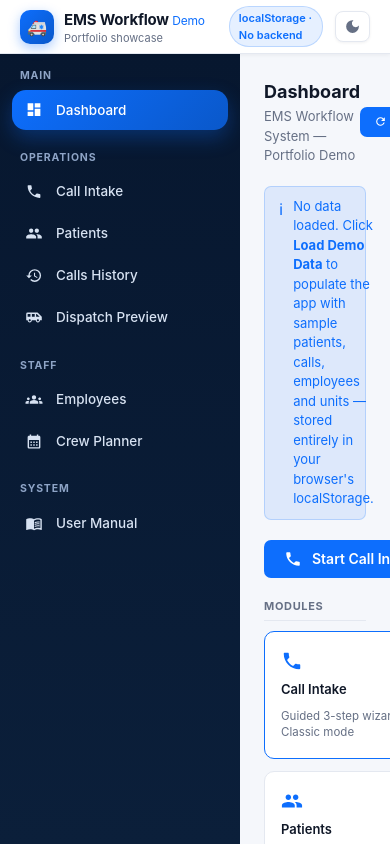
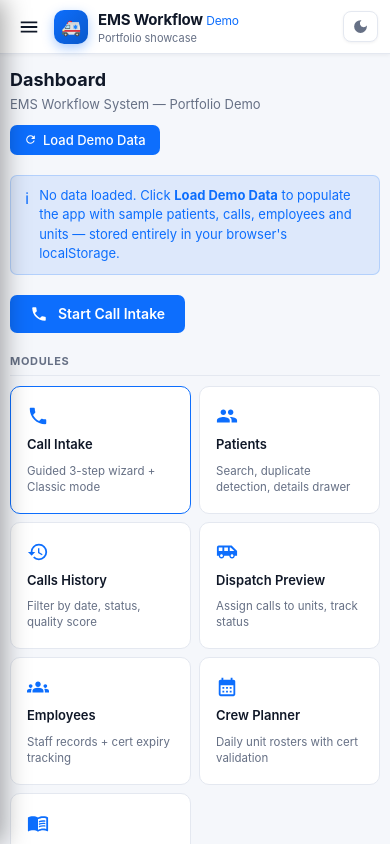
Before and after one commit to AlehSitsko/Call-Taking-Form-React, a React (Vite) app: page /#/ in a window 390 px wide. Built offline with nearby package versions, Linux system fonts and the light colour scheme.

Commit message:
Mobile: hamburger drawer sidebar + responsive layout breakpoints

```diff
--- a/src/components/layout/AppLayout.jsx
+++ b/src/components/layout/AppLayout.jsx
@@ -1,13 +1,19 @@
+import { useState } from 'react';
 import { Outlet } from 'react-router-dom';
 import Topbar from './Topbar';
 import Sidebar from './Sidebar';
 
 export default function AppLayout() {
+  const [sidebarOpen, setSidebarOpen] = useState(false);
+
   return (
     <div className="app-shell">
-      <Topbar />
+      <Topbar onMenuToggle={() => setSidebarOpen(o => !o)} />
       <div className="app-body">
-        <Sidebar />
+        {sidebarOpen && (
+          <div className="sidebar-overlay" onClick={() => setSidebarOpen(false)} />
+        )}
+        <Sidebar isOpen={sidebarOpen} onClose={() => setSidebarOpen(false)} />
         <main className="app-content">
           <Outlet />
         </main>
--- a/src/components/layout/Sidebar.jsx
+++ b/src/components/layout/Sidebar.jsx
@@ -32,9 +32,9 @@ const NAV = [
   },
 ];
 
-export default function Sidebar() {
+export default function Sidebar({ isOpen, onClose }) {
   return (
-    <nav className="sidebar">
+    <nav className={`sidebar${isOpen ? ' sidebar--open' : ''}`}>
       {NAV.map(({ group, items }) => (
         <div key={group} className="sidebar-group">
           <div className="sidebar-group-label">{group}</div>
@@ -44,6 +44,7 @@ export default function Sidebar() {
               to={to}
               end={end}
               className={({ isActive }) => `sidebar-link${isActive ? ' active' : ''}`}
+              onClick={onClose}
             >
               <Icon className="sidebar-icon" />
               {label}
--- a/src/components/layout/Topbar.jsx
+++ b/src/components/layout/Topbar.jsx
@@ -1,12 +1,15 @@
-import { MdLightMode, MdDarkMode } from 'react-icons/md';
+import { MdLightMode, MdDarkMode, MdMenu } from 'react-icons/md';
 import { useTheme } from '../../hooks/useTheme';
 
-export default function Topbar() {
+export default function Topbar({ onMenuToggle }) {
   const { isDark, toggle } = useTheme();
 
   return (
     <header className="topbar">
-      {/* Brand matches main project style */}
+      <button className="topbar-hamburger" onClick={onMenuToggle} aria-label="Open menu">
+        <MdMenu style={{ fontSize: 22 }} />
+      </button>
+
       <div style={{ display: 'flex', alignItems: 'center', gap: 10 }}>
         <div style={{
           width: 34, height: 34, borderRadius: 10,
@@ -31,7 +34,6 @@ export default function Topbar() {
 
       <span className="topbar-badge">localStorage · No backend</span>
 
-      {/* Theme toggle */}
       <button
         onClick={toggle}
         title={isDark ? 'Switch to light mode' : 'Switch to dark mode'}
--- a/src/pages/DispatchPreviewPage.jsx
+++ b/src/pages/DispatchPreviewPage.jsx
@@ -360,10 +360,10 @@ export default function DispatchPreviewPage() {
       )}
 
       {/* Main body */}
-      <div style={{ display: 'flex', flex: 1, overflow: 'hidden' }}>
+      <div className="ems-board-body" style={{ display: 'flex', flex: 1, overflow: 'hidden' }}>
 
         {/* Left: call queue */}
-        <div style={{
+        <div className="ems-board-left" style={{
           width: 270, flexShrink: 0,
           background: 'var(--ems-board-bg-left)',
           borderRight: '1px solid var(--ems-board-border)',
@@ -433,7 +433,7 @@ export default function DispatchPreviewPage() {
         </div>
 
         {/* Right: units table */}
-        <div style={{ flex: 1, overflow: 'auto', background: 'var(--ems-board-bg)' }}>
+        <div className="ems-board-table-wrap" style={{ flex: 1, overflow: 'auto', background: 'var(--ems-board-bg)' }}>
           {dayUnits.length === 0 ? (
             <div style={{ textAlign: 'center', padding: '64px 24px', color: 'var(--ems-board-tab-inactive)' }}>
               <div style={{ fontSize: 32, marginBottom: 12, opacity: 0.3 }}>🚑</div>
--- a/src/styles/theme.css
+++ b/src/styles/theme.css
@@ -667,3 +667,123 @@ select.form-control {
 ::-webkit-scrollbar-track { background: transparent; }
 ::-webkit-scrollbar-thumb { background: var(--ems-border); border-radius: 3px; }
 ::-webkit-scrollbar-thumb:hover { background: var(--ems-muted); }
+
+/* ── Mobile hamburger button ──────────────────────────────── */
+
+.topbar-hamburger {
+  display: none;
+  align-items: center;
+  justify-content: center;
+  background: none;
+  border: none;
+  cursor: pointer;
+  color: var(--ems-text);
+  padding: 4px 6px;
+  border-radius: 6px;
+  flex-shrink: 0;
+}
+.topbar-hamburger:hover { background: var(--ems-surface-2); }
+
+/* ── Sidebar overlay (mobile) ─────────────────────────────── */
+
+.sidebar-overlay {
+  display: none;
+  position: fixed;
+  inset: 0;
+  background: rgba(0, 0, 0, 0.45);
+  z-index: 199;
+}
+
+/* ── Responsive breakpoints ───────────────────────────────── */
+
+@media (max-width: 768px) {
+  /* Show hamburger, hide topbar-badge on small screens */
+  .topbar-hamburger { display: flex; }
+  .topbar-badge { display: none; }
+
+  /* Sidebar becomes a fixed drawer */
+  .sidebar {
+    position: fixed;
+    top: 0;
+    left: 0;
+    height: 100%;
+    z-index: 200;
+    transform: translateX(-100%);
+    transition: transform 0.25s ease;
+    box-shadow: 4px 0 24px rgba(0, 0, 0, 0.35);
+  }
+  .sidebar--open {
+    transform: translateX(0);
+  }
+
+  /* Overlay visible when sidebar is open */
+  .sidebar-overlay {
+    display: block;
+  }
+
+  /* Content takes full width */
+  .app-content {
+    padding: 16px 12px;
+  }
+
+  /* Page header stacks on small screens */
+  .page-header {
+    flex-direction: column;
+    align-items: flex-start;
+    gap: 10px;
+  }
+
+  /* Stats row wraps */
+  .stats-row {
+    flex-wrap: wrap;
+  }
+
+  /* Module grid: 2 columns minimum */
+  .module-grid {
+    grid-template-columns: repeat(auto-fill, minmax(140px, 1fr));
+    gap: 8px;
+  }
+
+  /* Dispatch board: make the table scrollable */
+  .ems-board-table-wrap {
+    overflow-x: auto;
+    -webkit-overflow-scrolling: touch;
+  }
+
+  /* Dispatch board left panel full-width on mobile */
+  .ems-board-left {
+    width: 100% !important;
+    max-width: 100% !important;
+    min-width: 0 !important;
+    border-right: none !important;
+    border-bottom: 1px solid var(--ems-board-border);
+  }
+
+  /* Board layout stacks vertically */
+  .ems-board-body {
+    flex-direction: column !important;
+  }
+
+  /* Cards in calls history/patients don't overflow */
+  .ems-card {
+    overflow: hidden;
+  }
+
+  /* Drawers full-width on mobile */
+  .details-drawer {
+    width: 100% !important;
+    max-width: 100vw !important;
+  }
+
+  /* Wizards/forms: remove side padding */
+  .wizard-card, .form-section {
+    padding: 14px 12px;
+  }
+}
+
+@media (max-width: 480px) {
+  .topbar { padding: 0 12px; gap: 8px; }
+  .app-content { padding: 12px 10px; }
+  .page-title { font-size: 18px; }
+  .module-grid { grid-template-columns: 1fr 1fr; }
+}
```
